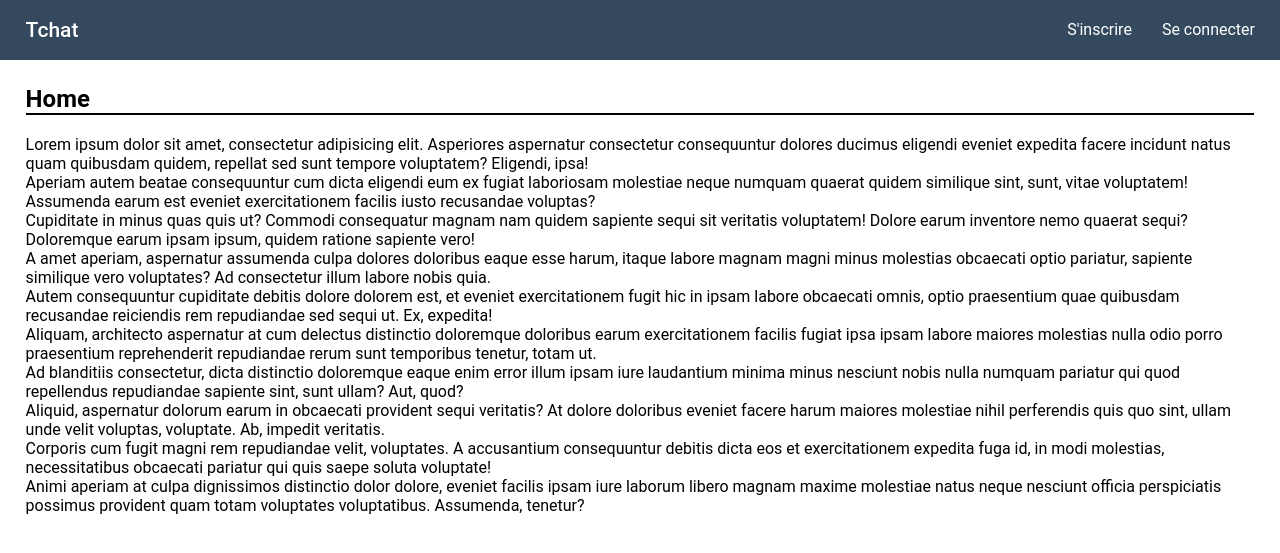
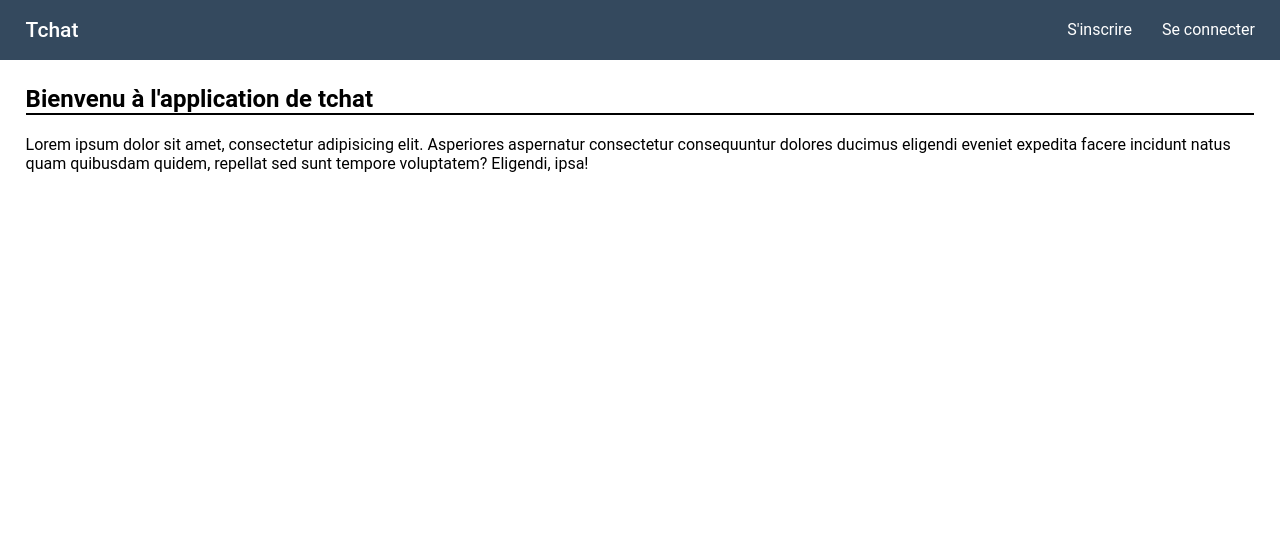
Before and after one commit to aittalebelhachmi/tchatpoo, a PHP site: page / in a window 1280 px wide. Shown: the top 553 px of the page. Run offline with PHP 8.4, Linux system fonts and the light colour scheme.

Commit message:
Switch to php5 + faire lancer l'application sans l'obligation de BD

```diff
--- a/conf/connexion.php
+++ b/conf/connexion.php
@@ -8,7 +8,7 @@
     try{
         $db = new PDO('mysql:host='.$dbhost.';dbname='.$dbname,$dbuser,$dbpswd, array(PDO::MYSQL_ATTR_INIT_COMMAND => 'SET NAMES utf8', PDO::ATTR_ERRMODE => PDO::ERRMODE_WARNING));
     }catch(PDOexception $e){
-        die("Une erreur est survenue lors de la connexion a la base de donnees");
+        // die("Une erreur est survenue lors de la connexion a la base de donnees");
     }
 
     function isLogged(){
--- a/src/views/home.php
+++ b/src/views/home.php
@@ -1,36 +1,5 @@
-<h2 class="header">Home</h2>
+<h2 class="header">Bienvenu à l'application de tchat</h2>
 <div>Lorem ipsum dolor sit amet, consectetur adipisicing elit. Asperiores aspernatur consectetur consequuntur dolores
     ducimus eligendi eveniet expedita facere incidunt natus quam quibusdam quidem, repellat sed sunt tempore voluptatem?
     Eligendi, ipsa!
 </div>
-<div>Aperiam autem beatae consequuntur cum dicta eligendi eum ex fugiat laboriosam molestiae neque numquam quaerat
-    quidem similique sint, sunt, vitae voluptatem! Assumenda earum est eveniet exercitationem facilis iusto recusandae
-    voluptas?
-</div>
-<div>Cupiditate in minus quas quis ut? Commodi consequatur magnam nam quidem sapiente sequi sit veritatis voluptatem!
-    Dolore earum inventore nemo quaerat sequi? Doloremque earum ipsam ipsum, quidem ratione sapiente vero!
-</div>
-<div>A amet aperiam, aspernatur assumenda culpa dolores doloribus eaque esse harum, itaque labore magnam magni minus
-    molestias obcaecati optio pariatur, sapiente similique vero voluptates? Ad consectetur illum labore nobis quia.
-</div>
-<div>Autem consequuntur cupiditate debitis dolore dolorem est, et eveniet exercitationem fugit hic in ipsam labore
-    obcaecati omnis, optio praesentium quae quibusdam recusandae reiciendis rem repudiandae sed sequi ut. Ex, expedita!
-</div>
-<div>Aliquam, architecto aspernatur at cum delectus distinctio doloremque doloribus earum exercitationem facilis fugiat
-    ipsa ipsam labore maiores molestias nulla odio porro praesentium reprehenderit repudiandae rerum sunt temporibus
-    tenetur, totam ut.
-</div>
-<div>Ad blanditiis consectetur, dicta distinctio doloremque eaque enim error illum ipsam iure laudantium minima minus
-    nesciunt nobis nulla numquam pariatur qui quod repellendus repudiandae sapiente sint, sunt ullam? Aut, quod?
-</div>
-<div>Aliquid, aspernatur dolorum earum in obcaecati provident sequi veritatis? At dolore doloribus eveniet facere harum
-    maiores molestiae nihil perferendis quis quo sint, ullam unde velit voluptas, voluptate. Ab, impedit veritatis.
-</div>
-<div>Corporis cum fugit magni rem repudiandae velit, voluptates. A accusantium consequuntur debitis dicta eos et
-    exercitationem expedita fuga id, in modi molestias, necessitatibus obcaecati pariatur qui quis saepe soluta
-    voluptate!
-</div>
-<div>Animi aperiam at culpa dignissimos distinctio dolor dolore, eveniet facilis ipsam iure laborum libero magnam maxime
-    molestiae natus neque nesciunt officia perspiciatis possimus provident quam totam voluptates voluptatibus.
-    Assumenda, tenetur?
-</div>
--- a/src/views/membres.php
+++ b/src/views/membres.php
@@ -7,6 +7,7 @@
 <h2 class="header">Tous les membres</h2>
 <?php
 include 'src/models/user.php';
+    if (count(User::get_membres())>0){
         foreach(User::get_membres() as $membre){
             if($membre->email != $_SESSION['tchat']){
                 ?>
@@ -20,4 +21,6 @@ include 'src/models/user.php';
                 <?php
             }
         }
+
+    }
 ?>
```
Also changed, not shown: src/models/Message.php (+9 -22 lines), src/models/User.php (+37 -16 lines). Lines whose indentation alone changed are shown as unchanged.
